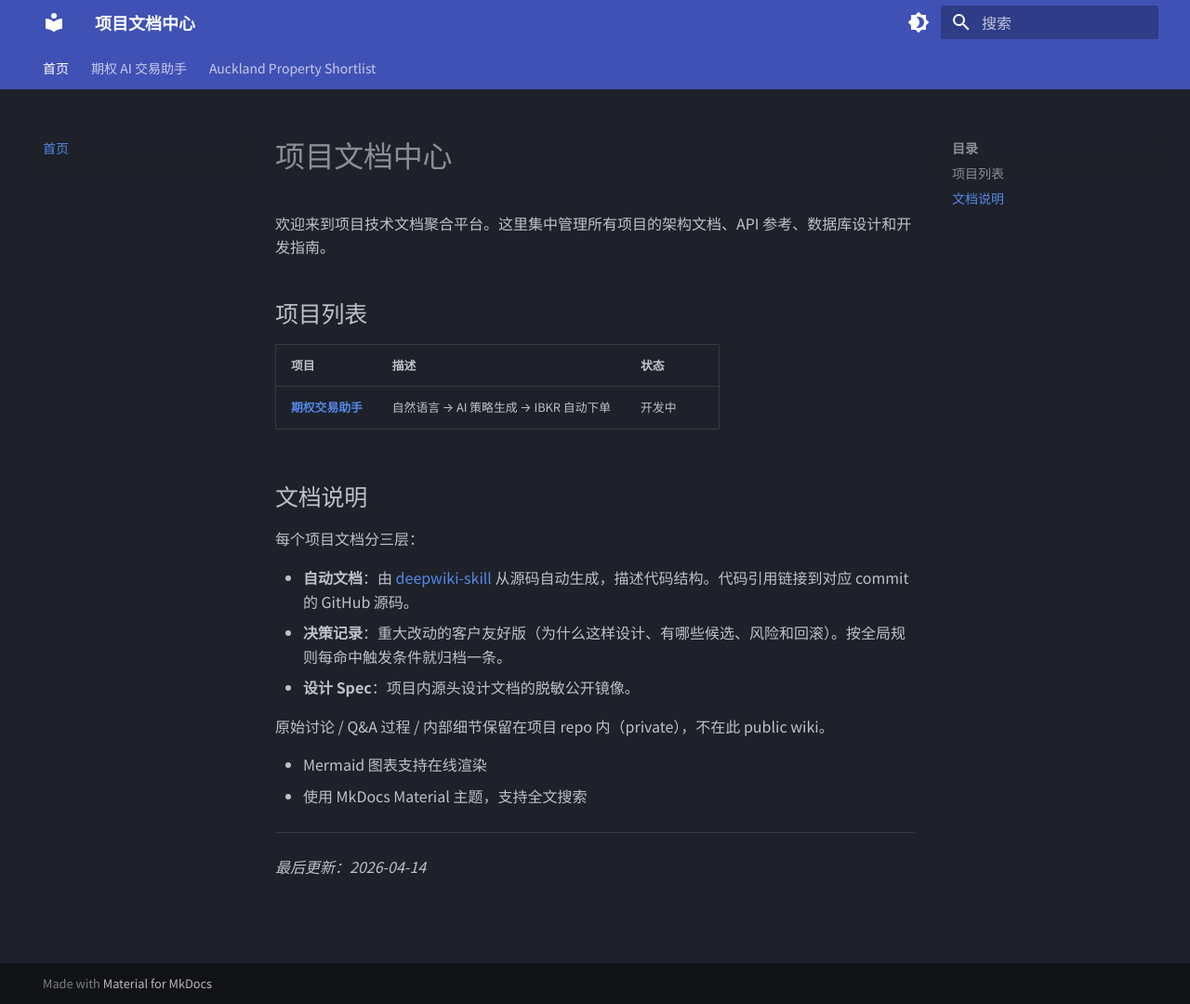
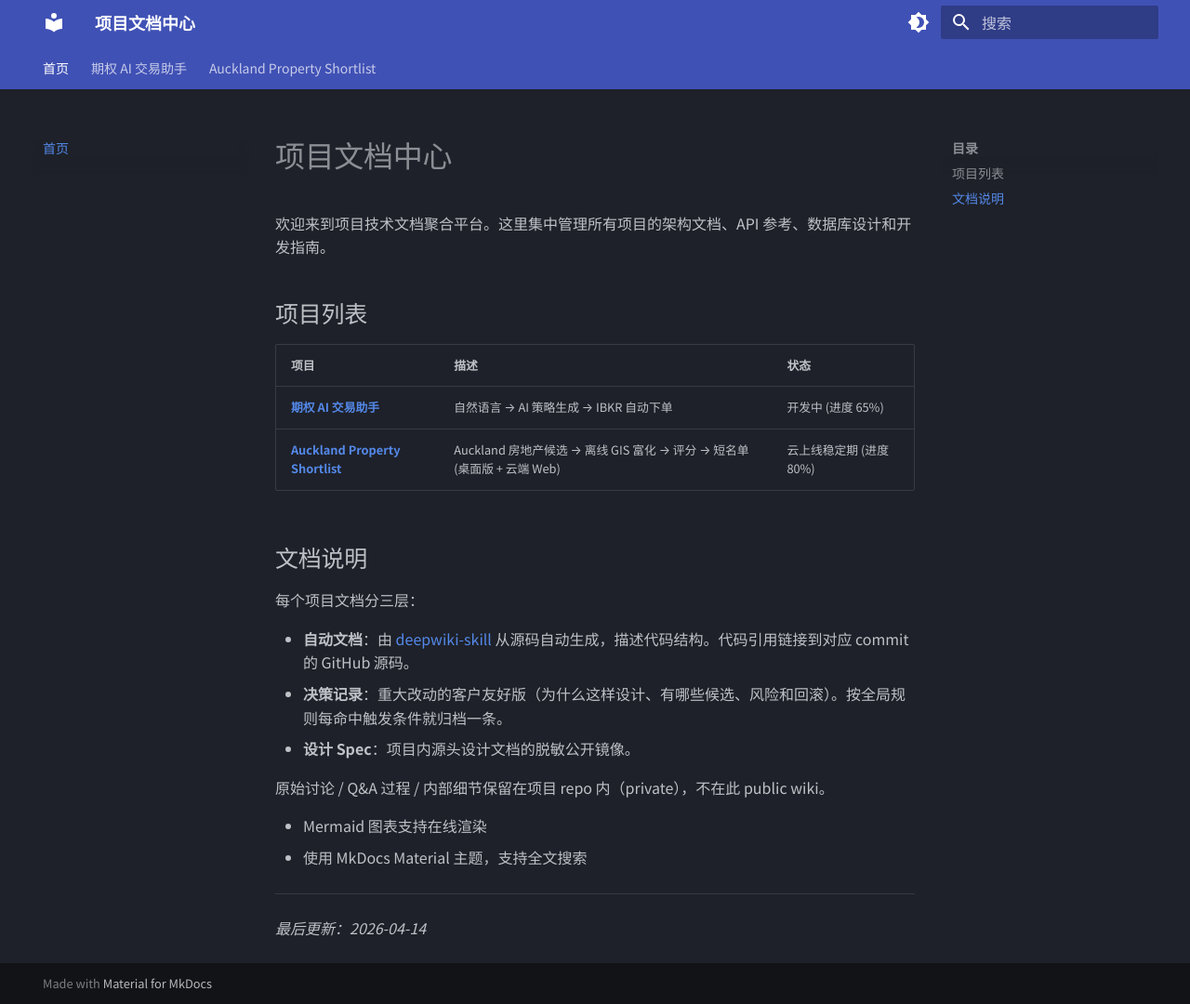
Before and after one commit to ChunmiaoYu/Projects-Wiki, an MkDocs documentation site: the page built from docs/index.md, in a window 1280 px wide and 1080 px high. Shown: the whole window at 93% size. Built offline with MkDocs 1.6.1 and Material for MkDocs 9.7.7, drawn with Linux system fonts in a browser that asks for light colours.

Commit message:
fix(nav): 修两个导航问题
- 两个 dashboard 移除 frontmatter 的 hide: navigation, 保留 hide: toc
  (之前左侧项目内目录被隐藏, 导致点进看板后看不到同组其他页面)
- 首页项目列表加 APS 行, 并把两个项目的链接指向各自 dashboard/ 而非 overview

```diff
--- a/docs/index.md
+++ b/docs/index.md
@@ -6,7 +6,8 @@
 
 | 项目 | 描述 | 状态 |
 |------|------|------|
-| [期权交易助手](options-trader/01_overview.md) | 自然语言 → AI 策略生成 → IBKR 自动下单 | 开发中 |
+| [期权 AI 交易助手](options-trader/dashboard/) | 自然语言 → AI 策略生成 → IBKR 自动下单 | 开发中 (进度 65%) |
+| [Auckland Property Shortlist](auckland-property-shortlist/dashboard/) | Auckland 房地产候选 → 离线 GIS 富化 → 评分 → 短名单 (桌面版 + 云端 Web) | 云上线稳定期 (进度 80%) |
 
 ## 文档说明
 
```
Also changed, not shown: docs/auckland-property-shortlist/dashboard/index.md (+0 -1 lines), docs/options-trader/dashboard/index.md (+0 -1 lines).
